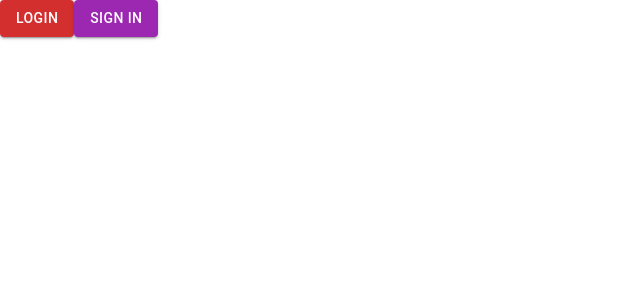
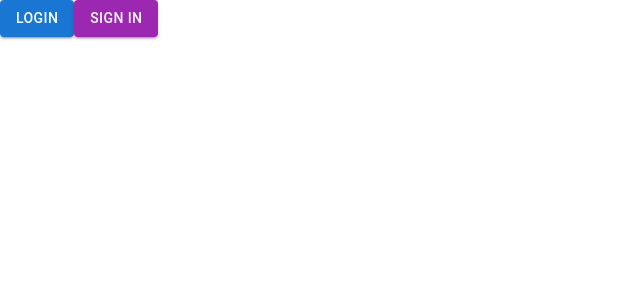
Before and after one commit to checalo-mx/front-end, a React (Create React App) app: page / in a window 1280 px wide. Shown: the top 300 px of the page, without its empty margins (0-640 px from the left). Built offline with nearby package versions, Linux system fonts and the light colour scheme.

Commit message:
pushing complete buttons

```diff
--- a/src/App.js
+++ b/src/App.js
@@ -2,6 +2,7 @@ import React from "react";
 // import BarcodeScannerComponent from "react-qr-barcode-scanner";
 import Button from '@mui/material/Button';
 import PrimaryButton from "./Components/Buttons/Primary/PrimaryButton";
+
 
 
 function App() {
@@ -9,7 +10,7 @@ function App() {
 
   return (
     <>
-    <PrimaryButton color="error">Login</PrimaryButton>
+    <PrimaryButton color="primary">Login</PrimaryButton>
     <PrimaryButton color="secondary">sign in</PrimaryButton>
     </>
   );
```
Also changed, not shown: src/Components/Titles/CardTitle.jsx (added, +10 -0 lines).
